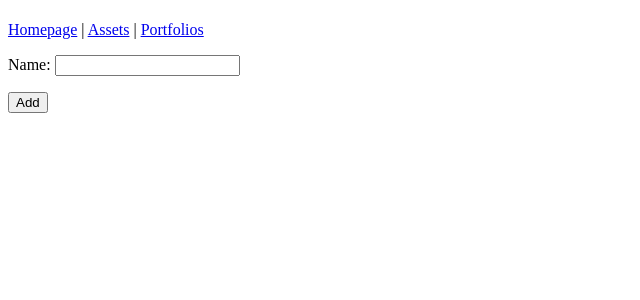
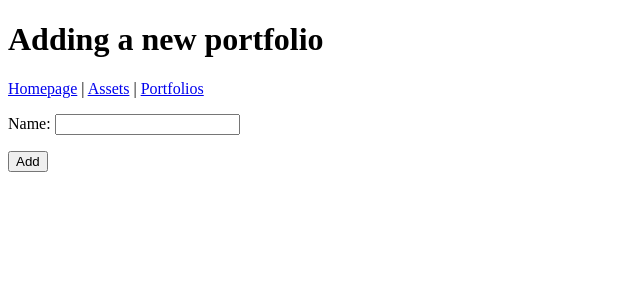
Before and after one commit to danlebedev/portfolio_tracker, a Django app: page /portfolios/add in a window 1280 px wide. Shown: the top 300 px of the page, without its empty margins (0-640 px from the left). Run offline with Django 3.2, Linux system fonts and the light colour scheme.

Commit message:
change in portfolio_add.html %block header%

```diff
--- a/main/templates/main/portfolio_add.html
+++ b/main/templates/main/portfolio_add.html
@@ -5,7 +5,7 @@ Portfolio
 {% endblock title %}
 
 {% block header %}
-{{ portfolio.name }}
+Adding a new portfolio
 {% endblock header %}
 
 {% block content %}
```
